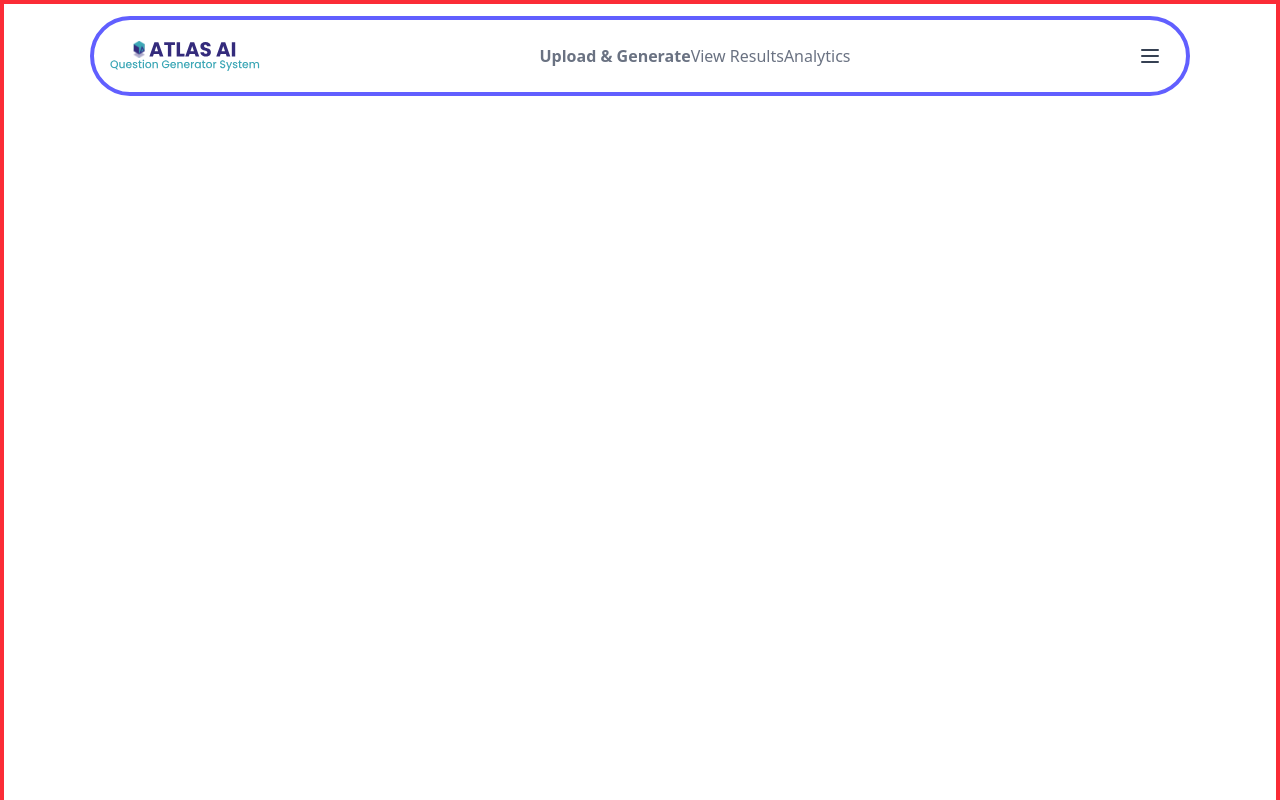
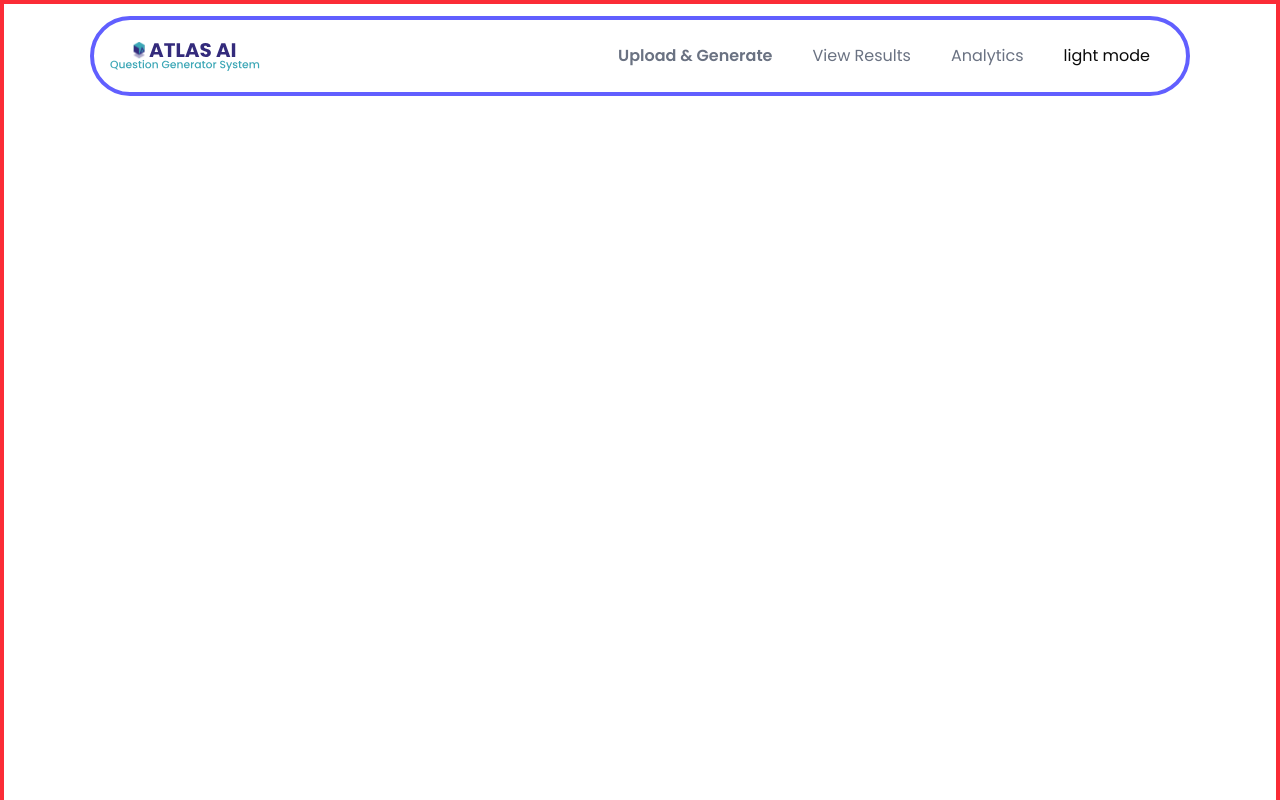
Before and after one commit to izancode/question-generator, a Next.js app: page / in a window 1280 px wide. Shown: the top 800 px of the page. Built offline with nearby package versions, Linux system fonts and the light colour scheme.

Commit message:
add dark mode toggle

```diff
--- a/app/components/Header.tsx
+++ b/app/components/Header.tsx
@@ -1,45 +1,51 @@
 import Image from 'next/image'
 import Link from "next/link";
+import ThemeToggle from './ThemeToggle';
 
 
 export  const Header = () => {
+
   return (
-    <div>
-  <header className='border-4 border-indigo-500 bg-white fixed left-1/2 -translate-x-1/2 top-[2%] h-20 w-full max-w-[1100px] rounded-full'>
+    <>
+  <header className='font-poppins border-4 border-indigo-500 bg-white fixed left-1/2 -translate-x-1/2 top-[2%] h-20 w-full max-w-[1100px] rounded-full'>
 
 
   <div className='max-w-6xl mx-auto flex items-center justify-between px-4 h-full'>
     <Link href="/" className="flex items-center gap-2 ">
-     <Image src="/logo.svg" alt="Logo" width={150} height={40} />
+     <Image src="/logo.svg" placeholder="blur" blurDataURL="/logo.svg" alt="Logo" width={150} height={29} />
     </Link>
 
     <nav>
-        <Link href="/" className="hover:text-indigo-600 transition-colors text-gray-500 font-bold">
-           Upload & Generate
-          </Link>
-          <Link href="/about" className="hover:text-indigo-600 text-gray-500 transition-colors">
+        <ul className='flex items-center'>
+            <li className='px-5'>
+                <Link href="/" className="hover:text-indigo-600 transition-colors text-gray-500 font-bold">
+              Upload & Generate
+               </Link>
+            </li>
+            <li className='px-5'>
+         <Link href="/about" className="hover:text-indigo-600 text-gray-500 transition-colors">
            View Results
           </Link>
+            </li>
+            <li className='px-5'>
           <Link href="/services" className="hover:text-indigo-600 text-gray-500 transition-colors">
            Analytics
           </Link>
+            </li>
+            <li className='px-5'>
+               <ThemeToggle/>
+            </li>
+        </ul>
+
+
+
 
     </nav>
-    <button className=" p-2 rounded hover:bg-gray-100">
-          <svg
-            xmlns="http://www.w3.org/2000/svg"
-            className="h-6 w-6 text-gray-700"
-            fill="none"
-            viewBox="0 0 24 24"
-            stroke="currentColor"
-          >
-            <path strokeLinecap="round" strokeLinejoin="round" strokeWidth={2} d="M4 6h16M4 12h16M4 18h16" />
-          </svg>
-        </button>
+
   </div>
   </header>
 
   <p className='h-[1000px]'></p>
-  </div>
+  </>
   )
 }
--- /dev/null
+++ b/app/components/ThemeToggle.tsx
@@ -0,0 +1,16 @@
+'use client';
+import {useTheme} from 'next-themes';
+const ThemeToggle = () => {
+ const {theme,setTheme}=useTheme();
+ console.log(theme)
+ const toggleTheme = ()=>{
+    setTheme(theme ==='dark'?'light':'dark');
+ }
+ return (
+    <button onClick={toggleTheme}>
+        {theme ==='dark'?'dark mode':'light mode'}
+    </button>
+  )
+}
+
+export default ThemeToggle
--- a/app/globals.css
+++ b/app/globals.css
@@ -1,13 +1,12 @@
 @import "tailwindcss";
 @import "tw-animate-css";
-
 @custom-variant dark (&:is(.dark *));
 
 @theme inline {
   --color-background: var(--background);
   --color-foreground: var(--foreground);
-  --font-sans: var(--font-geist-sans);
-  --font-mono: var(--font-geist-mono);
+  --font-poppins: var(--font-poppins-primary);
+  --font-roboto: var(--font-roboto-secondary);
   --color-sidebar-ring: var(--sidebar-ring);
   --color-sidebar-border: var(--sidebar-border);
   --color-sidebar-accent-foreground: var(--sidebar-accent-foreground);
--- a/app/layout.tsx
+++ b/app/layout.tsx
@@ -1,15 +1,15 @@
 import type { Metadata } from "next";
-import { Geist, Geist_Mono } from "next/font/google";
-
+import { Poppins, Roboto } from "next/font/google";
 import "./globals.css";
 import { ThemeProvider } from "next-themes"
-const geistSans = Geist({
-  variable: "--font-geist-sans",
+const poppinsSans = Poppins({
+  variable: "--font-poppins-primary",
   subsets: ["latin"],
+   weight: ["400", "600"],
+
 });
-
-const geistMono = Geist_Mono({
-  variable: "--font-geist-mono",
+const robotoMono = Roboto({
+  variable: "--font-roboto-secondary",
   subsets: ["latin"],
 });
 
@@ -26,9 +26,9 @@ export default function RootLayout({
   return (
     <html lang="en" suppressHydrationWarning>
       <body
-        className={`${geistSans.variable} ${geistMono.variable} antialiased max-w-[1920px] mx-auto border-4 border-red-500`}
+        className={`${poppinsSans.variable} ${robotoMono.variable}  antialiased max-w-[1920px] mx-auto border-4 border-red-500`}
       >
-      <ThemeProvider attribute="class" enableSystem defaultTheme="system">
+        <ThemeProvider attribute="class" enableSystem defaultTheme="system">
         {children}
         </ThemeProvider>
       </body>
--- a/app/page.tsx
+++ b/app/page.tsx
@@ -3,10 +3,10 @@ import { Header } from "./components/Header";
 export default function Home() {
   return (
 
-<div>
+<>
          <Header />
 
 
-</div>
+</>
   );
 }
```
Also changed, not shown: public/logo.svg, public/logo1.svg (added).
